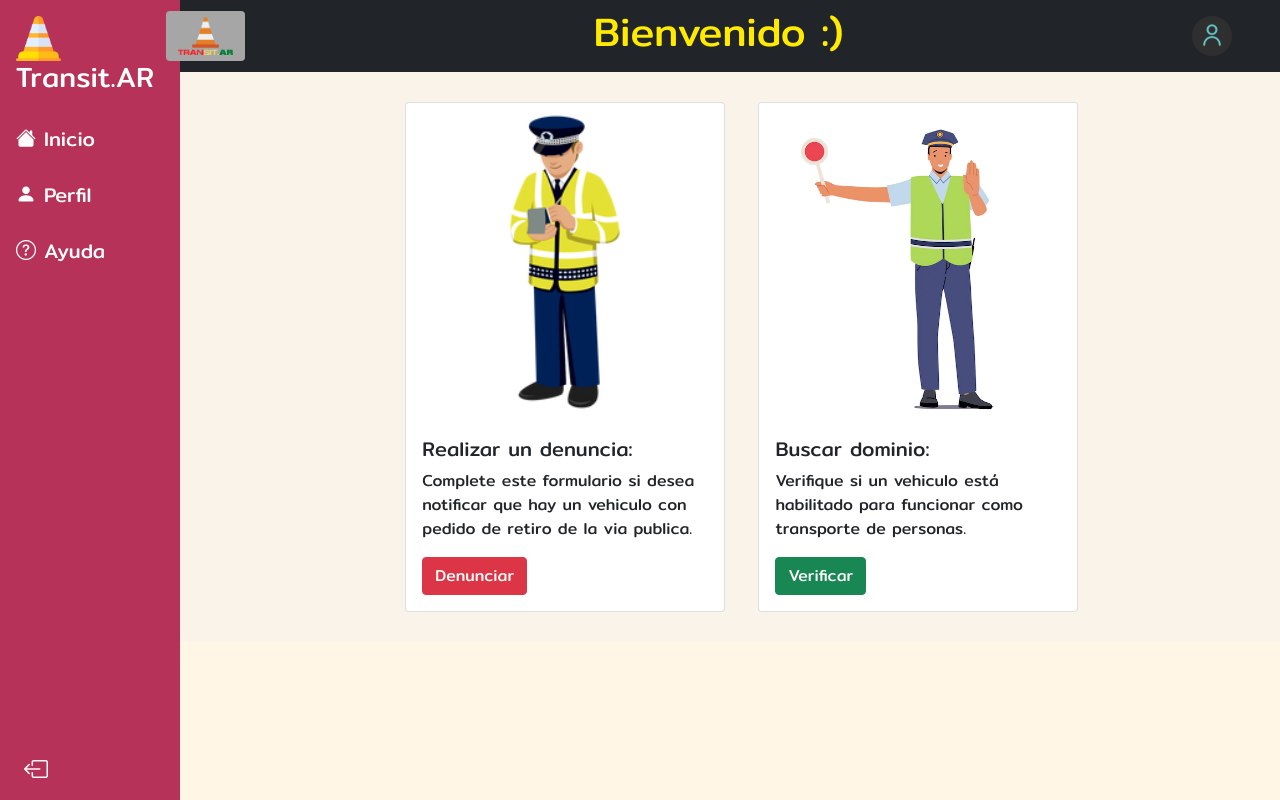
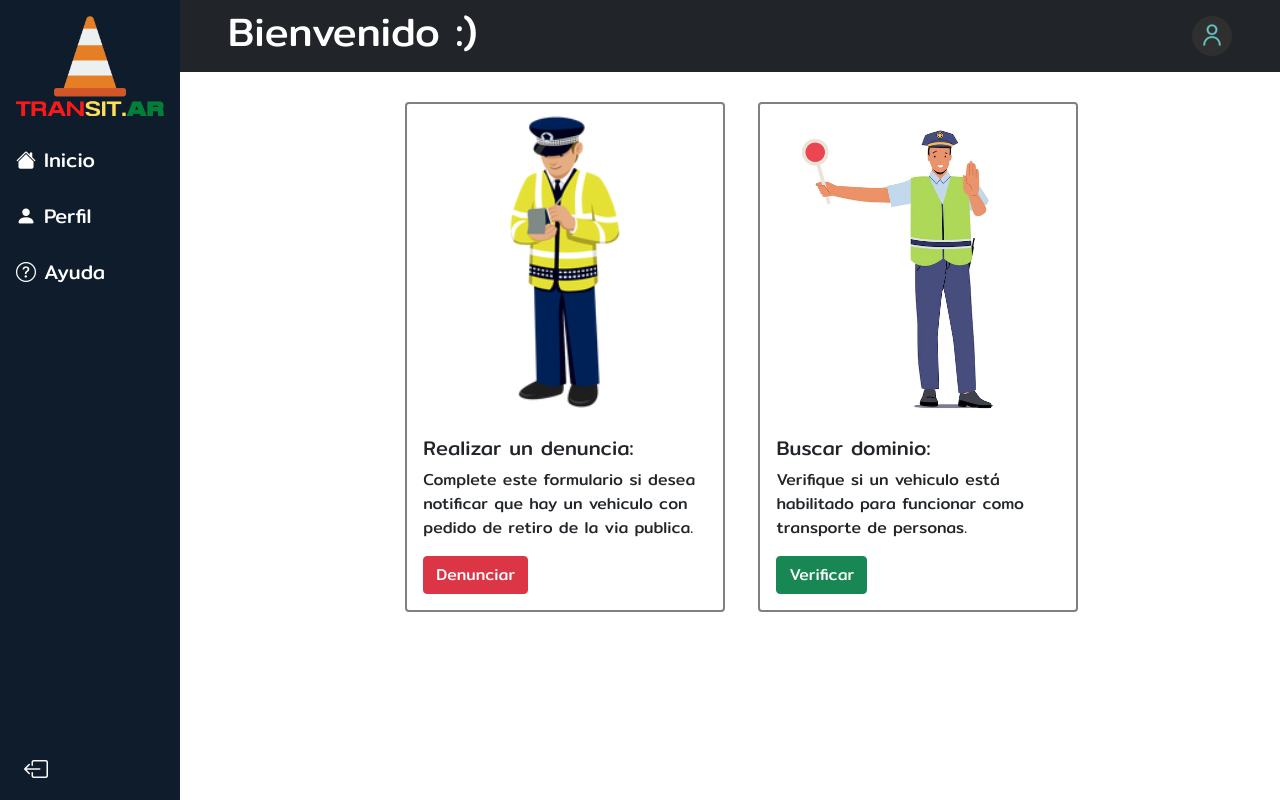
Before and after one commit to florvillalba21/PROYECTO-FINAL, a React (Vite) app in the folder PROYECTO-FINAL-FRONT/: page /homeAdmin in a window 1280 px wide. Built offline with nearby package versions, Linux system fonts and the light colour scheme.

Commit message:
Cambios significativos en cuanto a los colores principales de la pagina, nuevos estilos agregados para mejorar el apartado visual. 29-11-22

```diff
--- a/PROYECTO-FINAL-FRONT/index.html
+++ b/PROYECTO-FINAL-FRONT/index.html
@@ -2,19 +2,14 @@
 <html lang="es">
   <head>
     <meta charset="UTF-8" />
-    <link rel="icon" type="image/svg+xml" href="/vite.svg" />
+    <link rel="icon"  href="/src/assets/img/cropped-cono.png" />
     <meta name="viewport" content="width=device-width, initial-scale=1.0" />
-    <link rel="icon" href="/resources/img/icono_link.png" />
-    <link rel="stylesheet" href="./src/components/style.css" />
+    <link rel="stylesheet" href="/src/components/style.css" />
     <link
       href="https://cdn.jsdelivr.net/npm/bootstrap@5.0.0-beta2/dist/css/bootstrap.min.css"
       rel="stylesheet"
       integrity="sha384-BmbxuPwQa2lc/FVzBcNJ7UAyJxM6wuqIj61tLrc4wSX0szH/Ev+nYRRuWlolflfl"
       crossorigin="anonymous"
-    />
-    <link
-      href="https://cdnjs.cloudflare.com/ajax/libs/font-awesome/5.10.0/css/all.min.css"
-      rel="stylesheet"
     />
     <link
       href="https://cdn.jsdelivr.net/npm/bootstrap-icons@1.4.1/font/bootstrap-icons.css"
@@ -24,13 +19,13 @@
       href="https://cdn.jsdelivr.net/npm/boxicons@2.0.5/css/boxicons.min.css"
       rel="stylesheet"
     />
-    <link rel="preconnect" href="https://fonts.googleapis.com" />
-    <link rel="preconnect" href="https://fonts.gstatic.com" crossorigin />
-    <link
-      href="https://fonts.googleapis.com/css2?family=Mitr&display=swap"
-      rel="stylesheet"
+    <link rel="preconnect" href="https://fonts.googleapis.com"
     />
-    <title>transiFor</title>
+    <link rel="preconnect" href="https://fonts.gstatic.com" crossorigin
+    />
+    <link href="https://fonts.googleapis.com/css2?family=Mitr:wght@400&display=swap" rel="stylesheet"
+    />
+    <title>Transit.AR</title>
   </head>
 
   <body>
--- a/PROYECTO-FINAL-FRONT/src/components/BuscadorDom.jsx
+++ b/PROYECTO-FINAL-FRONT/src/components/BuscadorDom.jsx
@@ -29,24 +29,31 @@ export const BuscadorDom = () => {
       <div
         className="card text-center"
         style={{
+          backgroundColor: "",
           width: "50%",
           margin: "auto",
           marginTop: "30px",
           marginBottom: "30px",
+          borderColor: "grey",
+          borderWidth: "2px"
         }}
       >
-        <div className="card-header">Transit.Ar</div>
+        <div className="card-header">
+        <div className="text-center">
+        <img src="/public/img/TRANSIT-nb.png" style={{width: "200px"}} />
+      </div>
+        </div>
         <div className="card-body">
           <h5 className="card-title">
-            Ingresa el dominio que deseas verificar
+            Ingresá el dominio que deseas verificar:
           </h5>
           <input type="text" className="form-control" ref={inpDom} />
 
           <Link
             onClick={dataDom}
             to=""
-            className="btn btn-primary"
-            style={{ marginTop: "5px" }}
+            className="btn btn-success"
+            style={{ marginTop: "15px" }}
           >
             Consultar matrícula
           </Link>
--- a/PROYECTO-FINAL-FRONT/src/components/Tarjetadenuncia.jsx
+++ b/PROYECTO-FINAL-FRONT/src/components/Tarjetadenuncia.jsx
@@ -34,7 +34,11 @@ const Tarjetadenuncia = () => {
           <div className="col-md-4">
             <div
               className="card"
-              style={{ width: "20rem", position: "relative", left: "80%" }}
+              style={{ width: "20rem",
+              position: "relative",
+              left: "80%",
+              borderColor: "grey",
+              borderWidth: "2px" }}
             >
               <img
                 src="../src\assets\img\inspector2.png"
--- a/PROYECTO-FINAL-FRONT/src/components/Tarjetadominio.jsx
+++ b/PROYECTO-FINAL-FRONT/src/components/Tarjetadominio.jsx
@@ -31,7 +31,11 @@ const Tarjetadominio = () => {
         <div className="col ">
           <div
             className="card"
-            style={{ width: "20rem", position: "relative", left: "80%" }}
+            style={{ width: "20rem",
+            position: "relative",
+            left: "80%",
+            borderColor: "grey",
+            borderWidth: "2px" }}
           >
             <img
               src="../src\assets\img\inspector.png"
--- a/PROYECTO-FINAL-FRONT/src/components/layout/NavAdmin.jsx
+++ b/PROYECTO-FINAL-FRONT/src/components/layout/NavAdmin.jsx
@@ -30,8 +30,7 @@ const NavAdmin = ({text}) => {
       <div className={nav} id="sidebar">
         <ul className="nav flex-column text-white w-100">
           <Link to="/homeAdmin" className="nav-link h3 text-white my-2">
-            <img src="../src\assets\img\cono-barra.png" width="45px" />{" "}
-            Transit.AR
+            <img src="/public/img/TRANSIT-nb.png" width="100%" />{" "}
             <br />
           </Link>
           <Link to="/homeAdmin" className="nav-link h5 text-white my-2">
@@ -55,18 +54,8 @@ const NavAdmin = ({text}) => {
       </div>
       <div className={btn}>
         <nav className="navbar navbar-dark bg-dark px-5">
-          <Link className="btn border-0" id="menu-btn">
-            <i>
-              <img
-                onClick={navAction}
-                width="55px"
-                src="../src\assets\img\TRANSIT.AR.png"
-                alt=""
-              />
-            </i>
-          </Link>
           <div>
-            <p className="h1">{text}</p>
+            <center><p className="h1">{text}</p></center>
           </div>
           <Link to = "/profile">
             <img src="../src\assets\img\logo-user.png" width="40px" />
--- a/PROYECTO-FINAL-FRONT/src/components/style.css
+++ b/PROYECTO-FINAL-FRONT/src/components/style.css
@@ -1,28 +1,18 @@
-@import url("https://fonts.googleapis.com/css2?family=Nunito:wght@400;600;700&display=swap");
-
+@import url('https://fonts.googleapis.com/css2?family=Mitr&display=swap');
 :root {
-  --first-color: #5bb5b0;
   --first-color-light: #000000;
   --white-color: #f7f6fb;
   --body-font: "Mitr";
   --normal-font-size: 100%;
 }
-li.nav-link {
-  color: white;
-}
 p.h1 {
-  color: #ffea00;
+  color: #ffffff;
 }
 
-body {
+div#root {
   font-family: var(--body-font);
   font-size: var(--normal-font-size);
-  background-color: rgb(255, 246, 230);
-}
-
-div#root,
-div.container.card-group {
-  background-color: rgb(250, 243, 234);
+  background-color: "";
 }
 
 .side-navbar {
@@ -30,7 +20,7 @@ div.container.card-group {
   height: 100%;
   position: fixed;
   margin-left: -300px;
-  background-color: #b73258;
+  background-color: #0e1c2b;
   transition: 0.5s;
 }
 .nav-link:active,
@@ -39,7 +29,7 @@ div.container.card-group {
   background-color: #ffffff26;
 }
 .my-container {
-  transition: 0.8s;
+  transition: 0.5s;
 }
 .active-nav {
   margin-left: 0;
@@ -52,23 +42,17 @@ div.container.card-group {
   transition: width 0.4s linear;
 }
 #menu-btn {
-  background-color: #A6A6A6;
+  background-color: #1c232b;
   color: #fff;
   margin-left: -62px;
-}
-.searchbar {
-  margin-bottom: 100px;
-  margin-top: 100xp;
-  height: 60px;
-  background-color: #353b48;
-  border-radius: 30px;
-  padding: 0 10px;
 }
 
 .h-100{
   margin-top: 100px;
 }
-
+.h6 {
+  color: #000000;
+}
 .search_input {
   color: white;
   border: 0;
@@ -99,6 +83,6 @@ div.container.card-group {
   justify-content: center;
   align-items: center;
   border-radius: 50%;
-  color: white;
+  color: rgb(255, 255, 255);
   text-decoration: none;
 }
--- a/PROYECTO-FINAL-FRONT/src/ui/Navbar.jsx
+++ b/PROYECTO-FINAL-FRONT/src/ui/Navbar.jsx
@@ -2,7 +2,18 @@ import { Link } from "react-router-dom";
 
 export const Navbar = () => {
   return (
-    <nav className="navbar navbar-dark navbar-expand-lg" style={{backgroundColor: "#b73258"}}>
+    <>
+
+    <nav className="navbar bg-light">
+      <div className="container-fluid">
+        <a className="h6">Todos los derechos reservados®</a>
+        <form className="d-flex" role="search">
+          <input className="form-control me-2" type="search" placeholder="Buscar" aria-label="Search"/>
+          <button className="btn btn-success">Buscar</button>
+        </form>
+      </div>
+    </nav>
+    <nav className="navbar navbar-dark navbar-expand-lg" style={{backgroundColor: "black"}}>
       <div className="container-fluid">
         <Link className="navbar-brand" href="#">
           Bienvenido
@@ -52,5 +63,6 @@ export const Navbar = () => {
         </div>
       </div>
     </nav>
+    </>
   );
 };
```
Also changed, not shown: PROYECTO-FINAL-FRONT/public/img/TRANSIT-nb.png (added).
